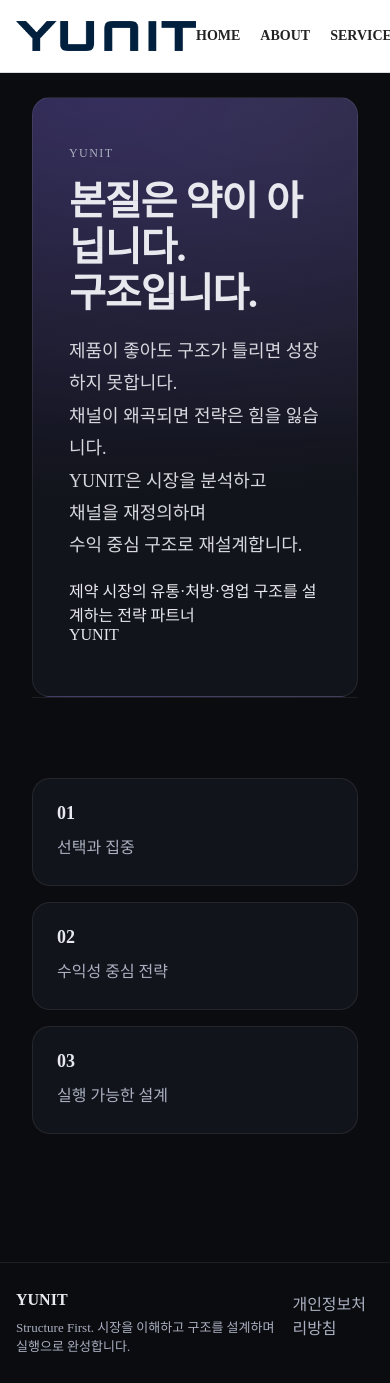
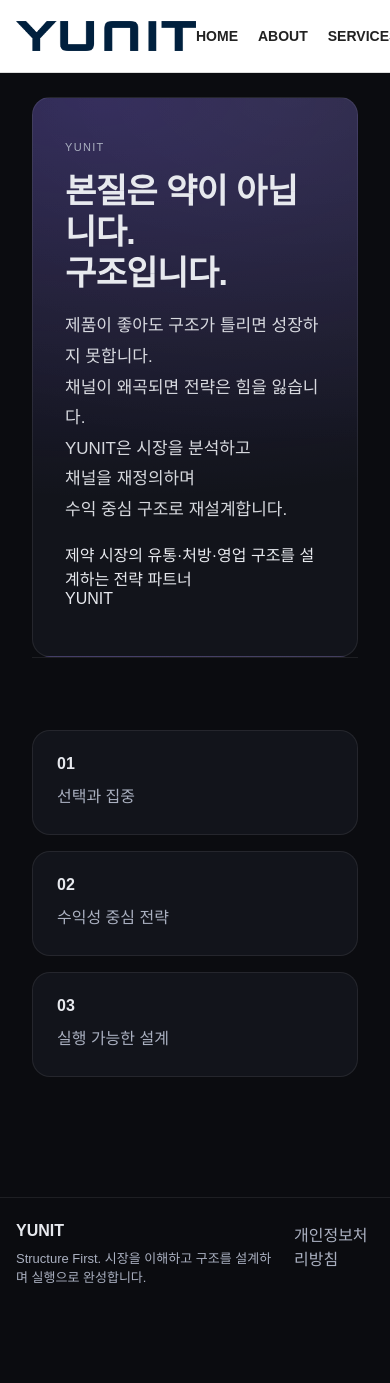
Before and after one commit to yun-it/yunit-site, a Next.js app: page / in a window 390 px wide. Shown: the top 1383 px of the page. After the commit the page ends 1310 px from the top, so only its background shows below. Built offline with nearby package versions, Linux system fonts and the light colour scheme.

Commit message:
Adjust typography sizes

```diff
--- a/app/globals.css
+++ b/app/globals.css
@@ -17,17 +17,12 @@ body {
   margin: 0;
   background: var(--bg);
   color: var(--text);
+  font-family: sans-serif;
 }
 
 a {
   color: inherit;
   text-decoration: none;
-}
-
-button,
-input,
-textarea {
-  font: inherit;
 }
 
 .container {
@@ -77,7 +72,7 @@ textarea {
 
 /* SECTION */
 .section {
-  padding: 56px 0;
+  padding: 48px 0;
   border-top: 1px solid var(--line);
 }
 
@@ -98,7 +93,7 @@ textarea {
     var(--card);
 
   border-radius: 18px;
-  padding: 36px;
+  padding: 32px;
 }
 
 /* TYPOGRAPHY */
@@ -106,34 +101,34 @@ textarea {
   color: var(--muted);
   letter-spacing: 0.12em;
   text-transform: uppercase;
-  font-size: 12px;
+  font-size: 11px;
 }
 
 .headline {
-  font-size: 56px;
-  line-height: 1.15;
+  font-size: 42px;
+  line-height: 1.2;
   margin: 18px 0;
-  letter-spacing: -1px;
+  letter-spacing: -0.6px;
 }
 
 .h1 {
-  font-size: 44px;
-  line-height: 1.1;
+  font-size: 36px;
+  line-height: 1.2;
   margin: 0 0 14px;
 }
 
 .h2 {
-  font-size: 28px;
-  margin: 0 0 16px;
+  font-size: 22px;
+  margin: 0 0 14px;
 }
 
 .h3 {
-  font-size: 18px;
-  margin: 0 0 8px;
+  font-size: 16px;
+  margin: 0 0 6px;
 }
 
 .lead {
-  font-size: 18px;
+  font-size: 17px;
   line-height: 1.8;
   color: var(--text);
   opacity: 0.92;
@@ -151,25 +146,24 @@ textarea {
 }
 
 /* GRID */
-.grid {
+.grid,
+.grid2,
+.grid3 {
   display: grid;
-  grid-template-columns: repeat(3, 1fr);
   gap: 16px;
   margin-top: 24px;
 }
 
+.grid {
+  grid-template-columns: repeat(3, 1fr);
+}
+
 .grid2 {
-  display: grid;
   grid-template-columns: repeat(2, 1fr);
-  gap: 16px;
-  margin-top: 24px;
 }
 
 .grid3 {
-  display: grid;
   grid-template-columns: repeat(3, 1fr);
-  gap: 16px;
-  margin-top: 24px;
 }
 
 .stack {
@@ -186,7 +180,7 @@ textarea {
   }
 
   .headline {
-    font-size: 40px;
+    font-size: 34px;
   }
 }
 
@@ -218,12 +212,12 @@ textarea {
 
 /* QUOTE */
 .quote {
-  padding: 56px 0;
+  padding: 48px 0;
   border-top: 1px solid var(--line);
 }
 
 .quoteText {
-  font-size: 24px;
+  font-size: 20px;
   margin: 0 0 8px;
 }
 
@@ -237,8 +231,8 @@ textarea {
   display: inline-flex;
   align-items: center;
   justify-content: center;
-  height: 44px;
-  padding: 0 18px;
+  height: 42px;
+  padding: 0 16px;
   border-radius: 12px;
   border: 1px solid var(--line);
   background: rgba(255, 255, 255, 0.05);
@@ -253,7 +247,7 @@ textarea {
 /* FOOTER */
 .site-footer {
   border-top: 1px solid var(--line);
-  padding: 28px 0;
+  padding: 24px 0;
   color: var(--muted);
 }
 
```
